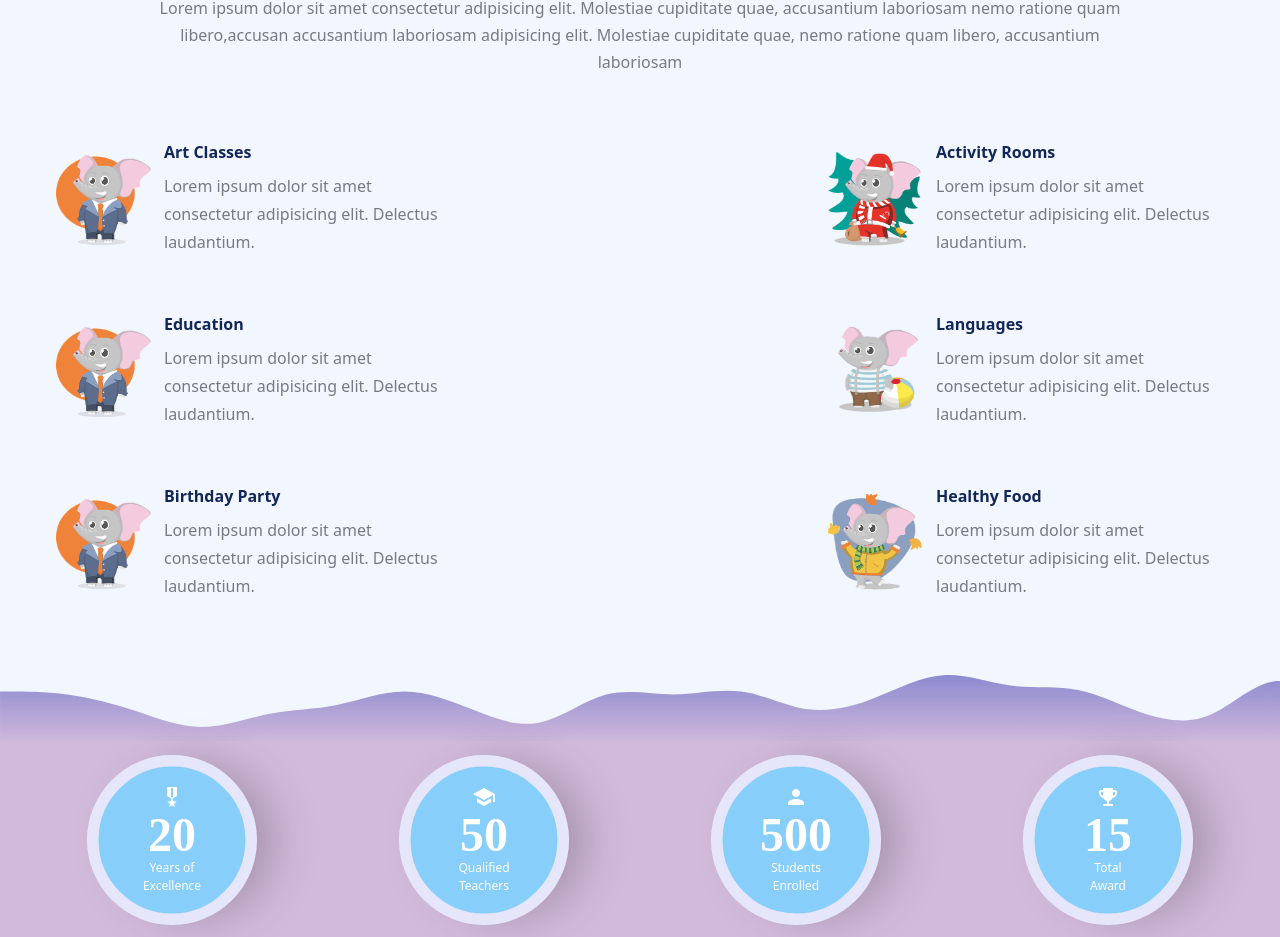
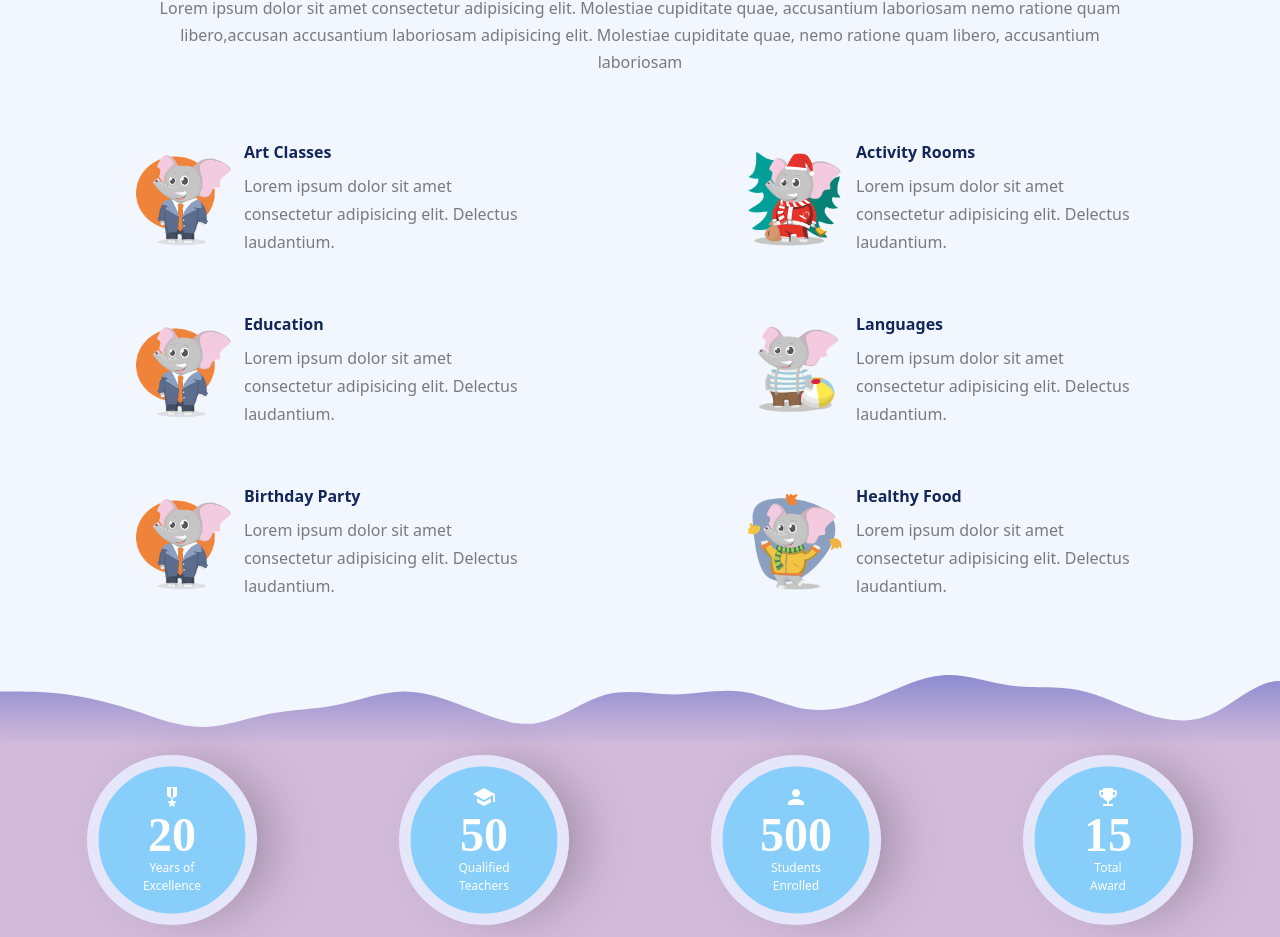
Before and after one commit to PranavPradeep390/Edu-Web, a React (Create React App) app: page / in a window 1280 px wide. Shown: the part 1959-2896 px from the top of the page. Built offline with nearby package versions, Linux system fonts and the light colour scheme; no server answers.

Commit message:
minor update on homepage

```diff
--- a/src/Pages/Home.jsx
+++ b/src/Pages/Home.jsx
@@ -289,7 +289,7 @@ function Home() {
 
       </div>
 
-      <div className='flex flex-wrap gap-14 justify-between'>
+      <div className='flex flex-wrap gap-14 justify-around'>
 
         <div className='flex items-center gap-3 justify-between'>
          <div>
```
